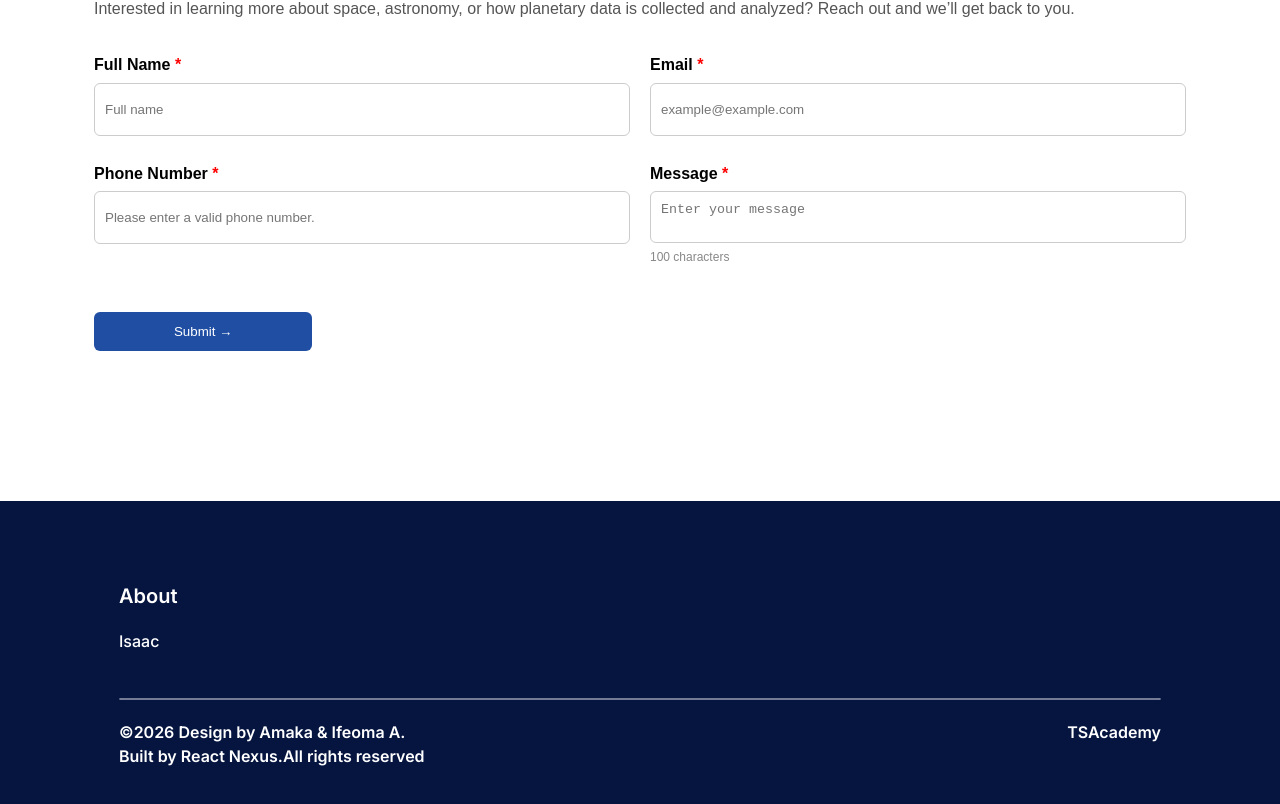
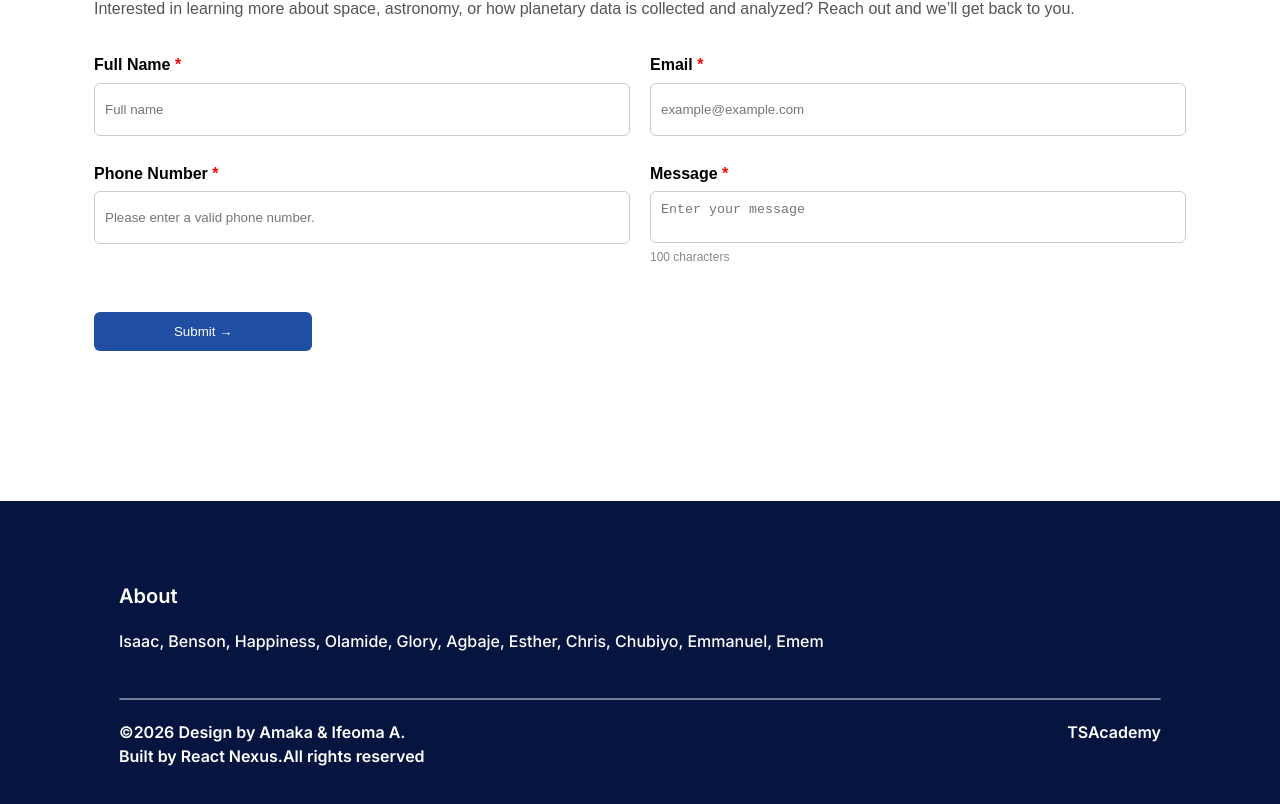
Before and after one commit to Callmiremzy/Ts-Academy-React-project, a React (Create React App) app in the folder planet-explorer/: page / in a window 1280 px wide. Shown: the part 2521-3325 px from the top of the page. Built offline with nearby package versions, Linux system fonts and the light colour scheme.

Commit message:
added group members first name

```diff
--- a/planet-explorer/src/components/footer-folder/footer.jsx
+++ b/planet-explorer/src/components/footer-folder/footer.jsx
@@ -5,7 +5,7 @@ function Footer() {
     <footer>
       <div className="about">
         <h3>About</h3>
-        <p>Isaac</p>
+        <p>Isaac, Benson, Happiness, Olamide, Glory, Agbaje, Esther, Chris, Chubiyo, Emmanuel, Emem</p>
       </div>
 
       <hr />
```
